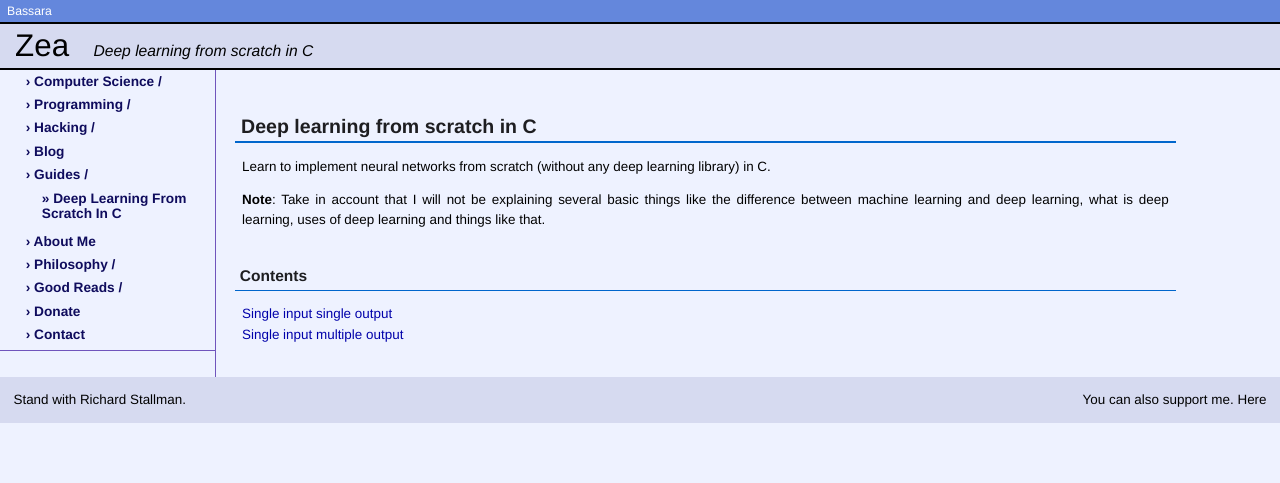
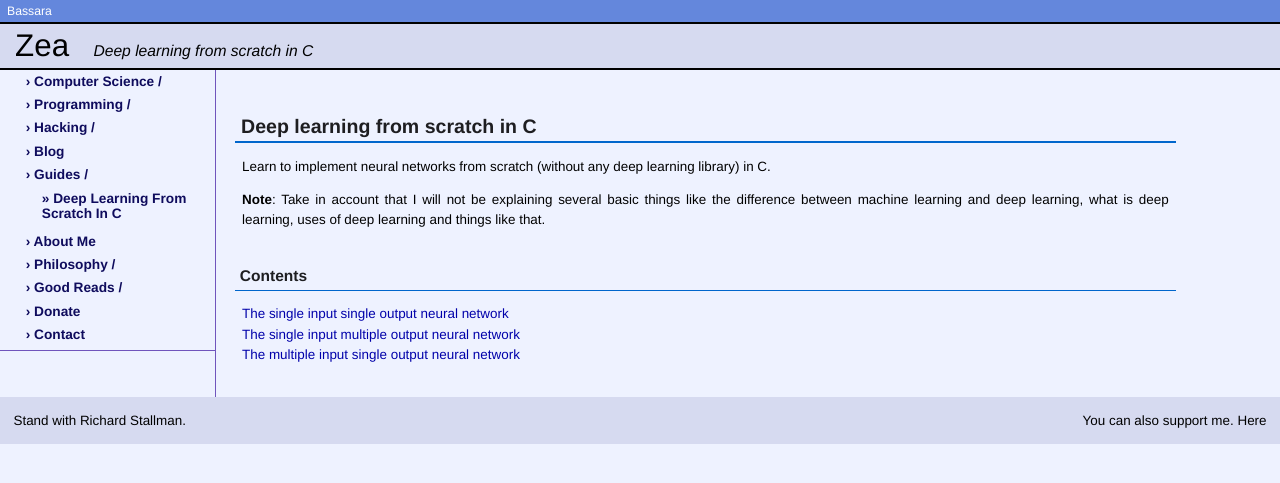
Before and after one commit to LovelaceC/Zea, a Jekyll site: the page built from guides/deep-learningc/index.html, in a window 1280 px wide. Shown: the top 483 px of the page. Built offline with Jekyll 4.4.1, drawn with Linux system fonts in a browser that asks for light colours.

```diff
--- a/guides/deep-learningc/index.html
+++ b/guides/deep-learningc/index.html
@@ -15,5 +15,6 @@ learning, uses of deep learning and things like that.
 
 ## Contents
 
-[Single input single output](/guides/deep-learningc/siso)<br>
-[Single input multiple output](/guides/deep-learningc/simo)
+[The single input single output neural network](/guides/deep-learningc/siso)<br>
+[The single input multiple output neural network](/guides/deep-learningc/simo)<br>
+[The multiple input single output neural network](/guides/deep-learningc/miso)<br>
--- a/guides/deep-learningc/simo.html
+++ b/guides/deep-learningc/simo.html
@@ -1,5 +1,5 @@
 ---
-title: Single input multiple output
+title: The single input multiple output neural network
 layout: page
 child: Guides
 ---
--- a/guides/deep-learningc/siso.html
+++ b/guides/deep-learningc/siso.html
@@ -1,5 +1,5 @@
 ---
-title: Single input single output
+title: The single input single output neural network
 layout: page
 child: Guides
 ---
```
Also changed, not shown: guides/deep-learningc/miso.html (added, +111 -0 lines), guides/deep-learningc/img/miso1.png (added).
